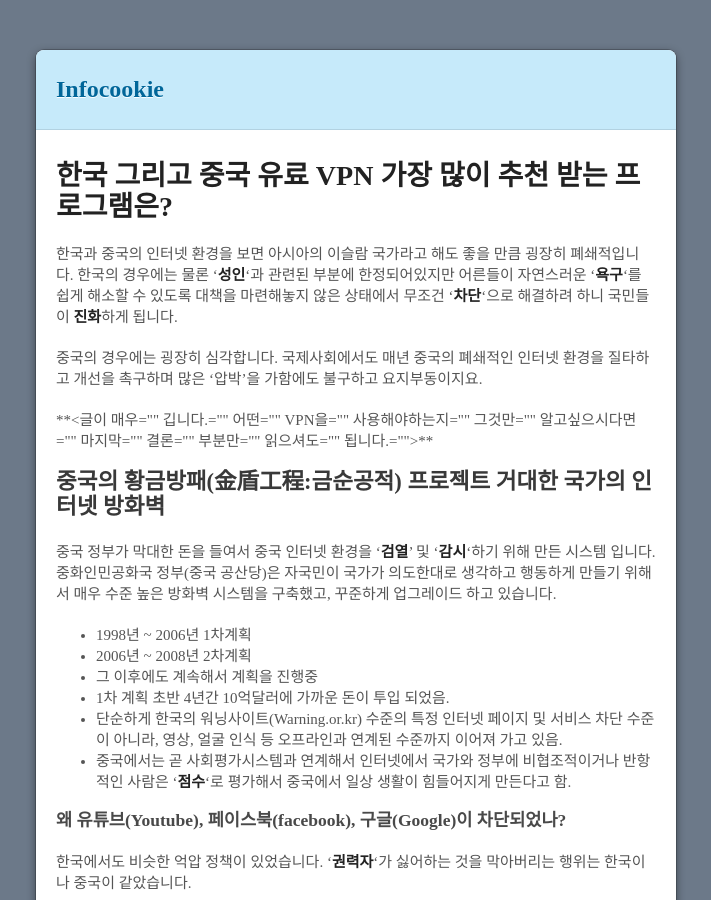
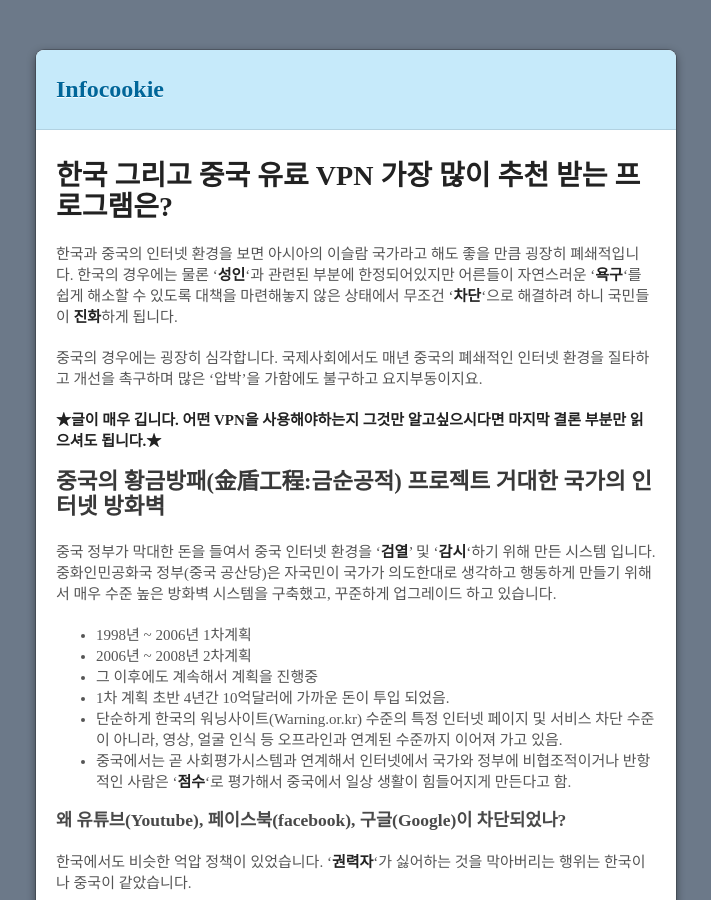
Before and after one commit to infocookie/Infocookie, a Jekyll site: the page built from _posts/2018-02-19-korea-china-vpn.md, in a window 1280 px wide and 900 px high. Shown: the whole window, without its empty margins (284-995 px from the left). Built offline with Jekyll 4.4.1, drawn with Linux system fonts in a browser that asks for light colours; the repository's description, which GitHub fills in, is left out.

Commit message:
Update 2018-02-19-korea-china-vpn.md

```diff
--- a/_posts/2018-02-19-korea-china-vpn.md
+++ b/_posts/2018-02-19-korea-china-vpn.md
@@ -10,7 +10,7 @@ description : 한국 그리고 중국은 전세계에서 VPN 수요가 가장
 
 중국의 경우에는 굉장히 심각합니다. 국제사회에서도 매년 중국의 폐쇄적인 인터넷 환경을 질타하고 개선을 촉구하며 많은 '압박'을 가함에도 불구하고 요지부동이지요.
 
-**<글이 매우 깁니다. 어떤 VPN을 사용해야하는지 그것만 알고싶으시다면 마지막 결론 부분만 읽으셔도 됩니다.>**
+**★글이 매우 깁니다. 어떤 VPN을 사용해야하는지 그것만 알고싶으시다면 마지막 결론 부분만 읽으셔도 됩니다.★**
 
 ## 중국의 황금방패(金盾工程:금순공적) 프로젝트 거대한 국가의 인터넷 방화벽
 중국 정부가 막대한 돈을 들여서 중국 인터넷 환경을 '**검열**' 및 '**감시**'하기 위해 만든 시스템 입니다. 중화인민공화국 정부(중국 공산당)은 자국민이 국가가 의도한대로 생각하고 행동하게 만들기 위해서 매우 수준 높은 방화벽 시스템을 구축했고, 꾸준하게 업그레이드 하고 있습니다.
```
